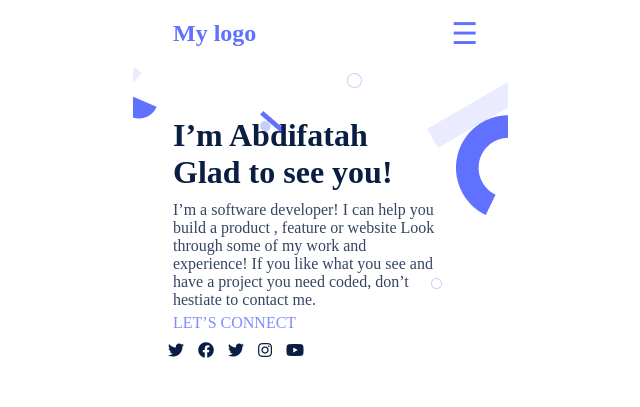
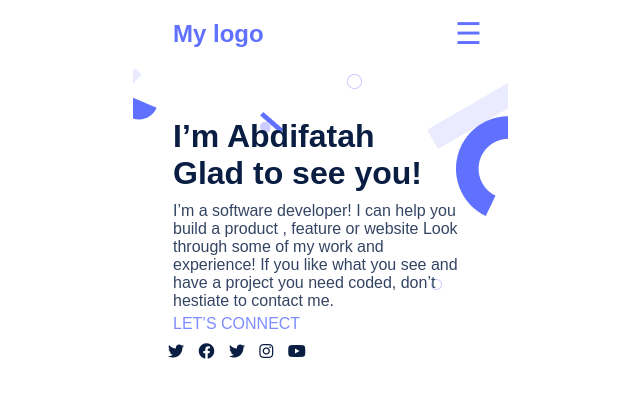
Before and after one commit to AbdifatahYasin1/Portfolio-setup-and-mobile-version-skeleton, a plain HTML site: page index.html in a window 1280 px wide. Shown: the whole page, without its empty margins (257-897 px from the left). Drawn offline with Linux system fonts and the light colour scheme.

Commit message:
styleinit error is fixed

```diff
--- a/styles.css
+++ b/styles.css
@@ -1,29 +1,26 @@
-*
-{
+* {
   box-sizing: border-box;
 }
-body{
-    font-family:'Poppins';
+
+body {
+  font-family: Poppins, sans-serif;
   width: 100%;
   height: 100vh;
   margin: 0;
   padding: 0;
+}
 
- }
-/* Header*/
-header{
-
+/* Header */
+header {
   display: flex;
   max-width: 500px;
   margin: 0 auto;
   justify-content: space-around;
   align-items: center;
-
-
 }
 
-header h2{
-    color:#6070FF;
+header h2 {
+  color: #6070ff;
   font-size: 1.5rem;
   padding: 0 40px;
 }
@@ -32,11 +29,10 @@ nav {
   margin: 0 auto;
 }
 
-/* section*/
+/* section */
 
-
-.headline-section{
-    color: #091E42;
+.headline-section {
+  color: #091e42;
   max-width: 500px;
   margin: 0 auto;
   background-image: url(images/background.png);
@@ -44,43 +40,37 @@ nav {
   background-position: left right;
   padding: 40px 30px;
   text-align: left;
-
 }
 
-.headline-section h1{
+.headline-section h1 {
   margin: 10px;
-    color: #091E42;
+  color: #091e42;
   font-weight: 800;
   font-size: 2rem;
 }
 
-.headline-section p{
+.headline-section p {
   color: #344563;
   margin: 5px;
   text-align: left;
   padding: 0 5px;
 }
 
-.social-icon
-{
+.social-icon {
   display: flex;
   padding: 10px;
-     color: #505F79;
+  color: #505f79;
 }
 
-.social-icons i
-{
+.social-icons i {
   margin: 5px;
 }
 
-.btn
-{
-
+.btn {
   border: none;
   background-color: #fff;
-   color: #6070FF;
+  color: #6070ff;
   font-size: 30px;
-
 }
 
 @media only screen and (max-width: 768px) {
@@ -90,7 +80,6 @@ margin: 5px;
   }
 }
 
-#text
-{
-    color:#7F8CFF
+#text {
+  color: #7f8cff;
 }
```
Lines whose indentation alone changed are shown as unchanged.
